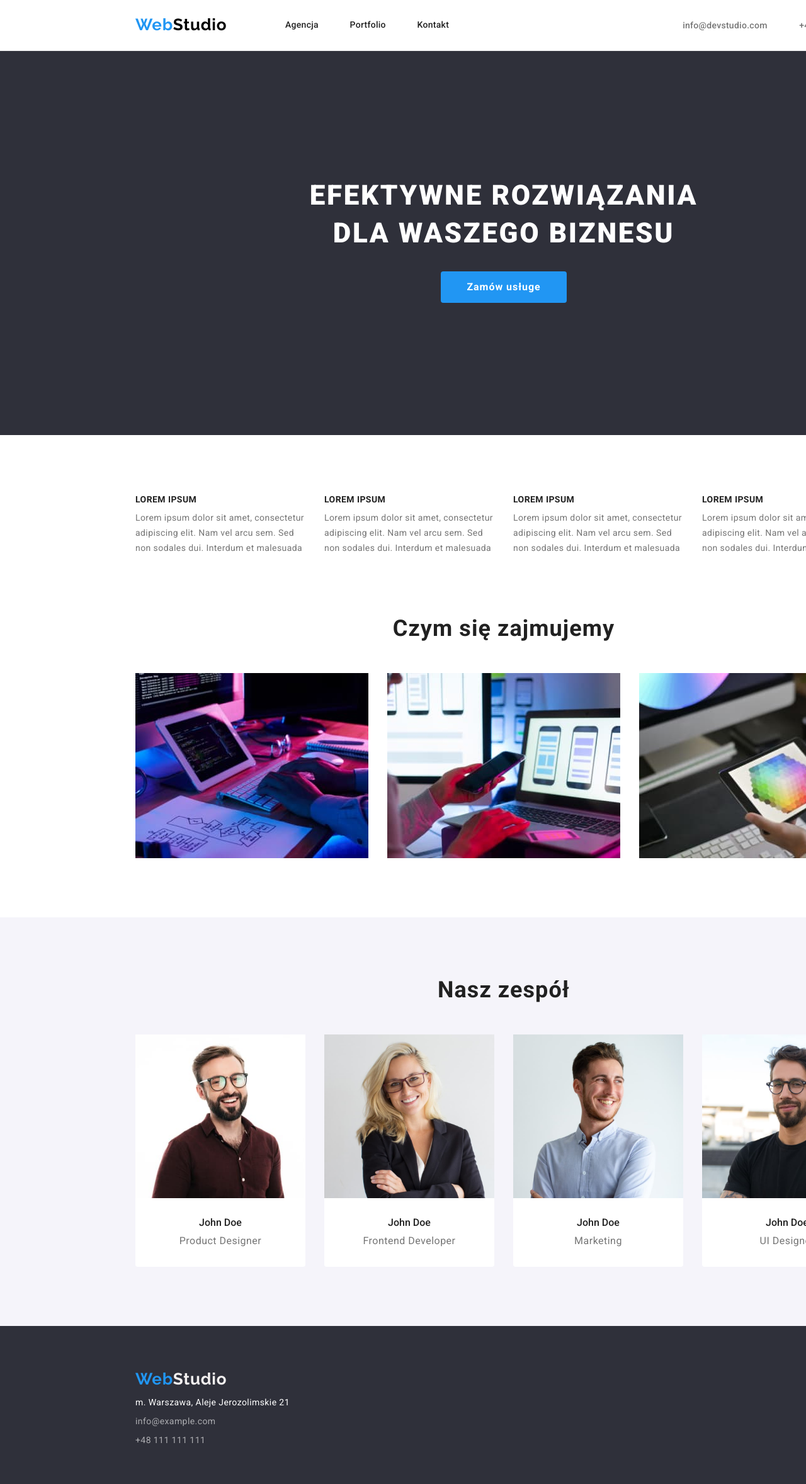
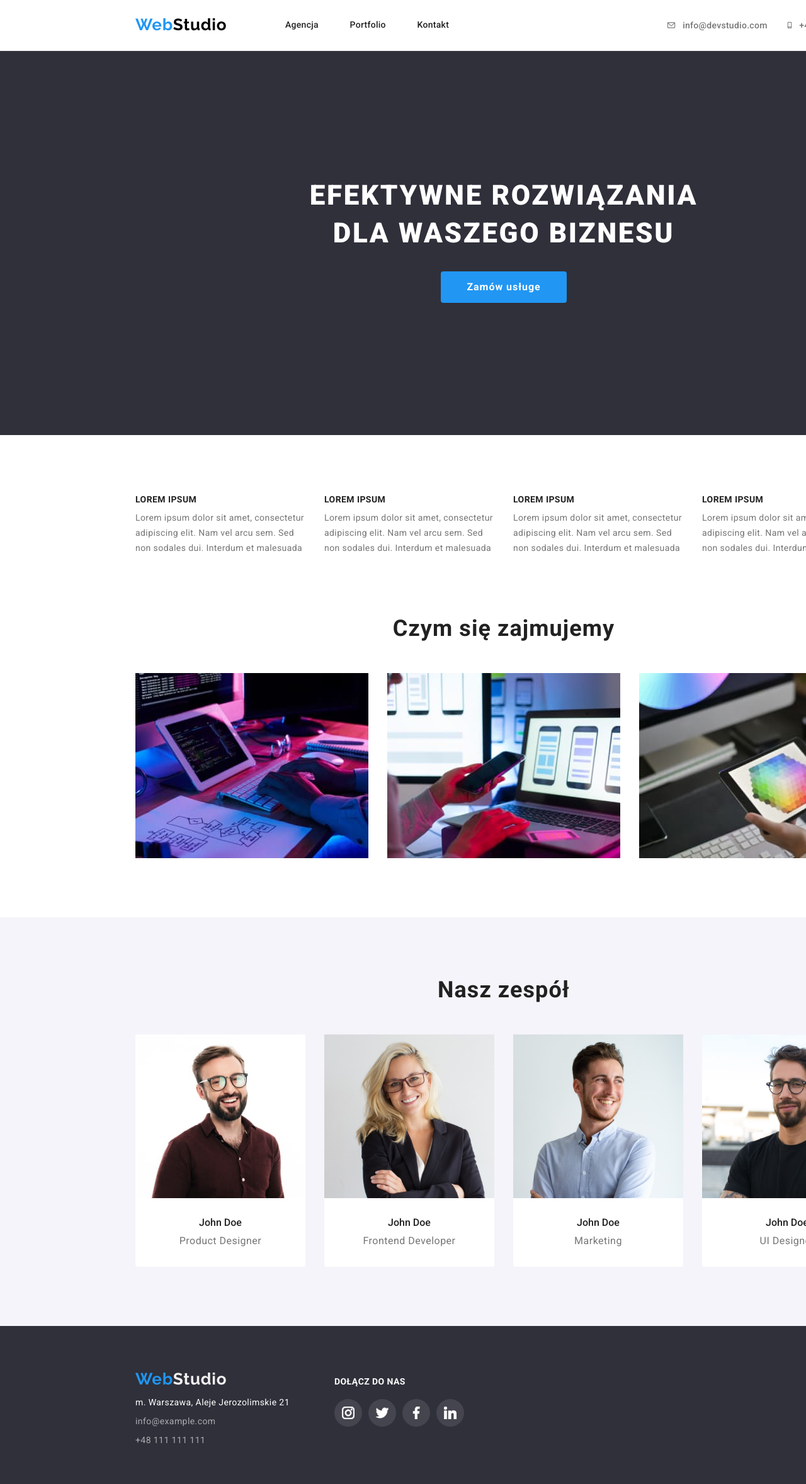
Before and after one commit to MarcinRekiel/goit-markup-hw-04, a plain HTML site: page index.html in a window 1280 px wide. Shown: the top 2357 px of the page at 63% size. Drawn offline with nearby package versions, Linux system fonts and the light colour scheme.

Commit message:
added icons to header and footer

```diff
--- a/css/styles.css
+++ b/css/styles.css
@@ -82,22 +82,39 @@ header {
   width: 51px;
   height: 16px;
   margin-left: 46px;
+  margin-right: 345px;
 }
 .menu .mail {
   color: #757575;
   width: 135px;
   height: 16px;
-  margin-left: 371px;
+  margin-right: 30px;
 }
 .menu .tel {
   color: #757575;
   width: 110px;
   height: 16px;
-  margin-left: 50px;
+}
+.icon-envelope {
+  width: 16px;
+  height: 12px;
+  stroke: #757575;
+  fill: #757575;
+  margin-right: 10px;
+}
+.icon-smartphone {
+  width: 10px;
+  height: 16px;
+  stroke: #757575;
+  fill: #757575;
+  margin-right: 10px;
 }
 /* --------------------------------------------------footer-------------------------------------------------------- */
 footer {
   background: #2f303a;
+  display: flex;
+  align-items: baseline;
+  gap: 70px;
 }
 .address {
   display: flex;
@@ -105,7 +122,6 @@ footer {
   font-size: 14px;
   line-height: 1.71;
   letter-spacing: 0.03em;
-  background: #2f303a;
   padding-top: 60px;
   padding-bottom: 60px;
 }
@@ -123,7 +139,7 @@ footer {
 }
 .address p {
   color: #ffffff;
-  width: 256px;
+  width: 246px;
   height: 21px;
   margin-top: 20px;
 }
@@ -133,6 +149,37 @@ footer {
   height: 21px;
   margin-top: 9px;
 }
+.socialmedia {
+  display: flex;
+  gap: 10px;
+  padding-top: 20px;
+}
+.socialmedia div {
+  flex-direction: row;
+  width: 44px;
+  height: 44px;
+  border-radius: 22px;
+  background: rgba(255, 255, 255, 0.1);
+  padding-top: 12px;
+  padding-left: 12px;
+  fill: #ffffff;
+  stroke: #ffffff;
+}
+.socialmedia div:hover {
+  background-color: #2196f3;
+  cursor: pointer;
+}
+div p {
+  font-weight: 700;
+  font-size: 14px;
+  line-height: 16px;
+  letter-spacing: 0.03em;
+  text-transform: uppercase;
+  color: #ffffff;
+  width: 113px;
+  height: 16px;
+}
+
 /* -----------------------------------------------------mane page------------------------------------------------------ */
 
 .header {
@@ -298,3 +345,23 @@ h2 {
   border-left: 1px solid #eeeeee;
   padding: 20px 24px;
 }
+/* -------------------------------------------------------------------------------------------------------------- */
+/* .logo1 {
+  fill: red;
+  stroke: #df1313;
+
+  width: 20px;
+  height: 20px;
+} */
+
+/* .logo2 {
+  stroke: #2196f3;
+  stroke-width: 2px;
+  fill: #757575;
+}
+.logo1 {
+  width: 40px;
+  height: 40px;
+  border-radius: 5px;
+  background: #757575;
+} */
--- a/index.html
+++ b/index.html
@@ -24,7 +24,19 @@
           <a class="portfolio" href="./portfolio.html">Portfolio</a>
           <a class="contact" href="#skocz_do_kontakt">Kontakt</a>
         </nav>
+        <svg class="icon-envelope">
+          <use
+            width="16"
+            height="12"
+            href="images/icons.svg#icon-envelope"></use>
+        </svg>
         <a class="mail" href="mailto:info@devstudio.com">info@devstudio.com</a>
+        <svg class="icon-smartphone">
+          <use
+            width="10"
+            height="16"
+            href="images/icons.svg#icon-smartphone"></use>
+        </svg>
         <a class="tel" href="tel:+48111111111">+48 111 111 111</a>
       </section>
     </header>
@@ -163,6 +175,31 @@
         <a class="mail" href="mailto:info@example.com">info@example.com</a>
         <a class="tel" href="tel:+48111111111">+48 111 111 111</a>
       </address>
+      <div>
+        <p>DOŁĄCZ DO NAS</p>
+        <div class="socialmedia">
+          <div>
+            <svg width="20" height="20">
+              <use href="images/icons.svg#icon-instagram"></use>
+            </svg>
+          </div>
+          <div>
+            <svg width="20" height="20">
+              <use href="images/icons.svg#icon-twitter"></use>
+            </svg>
+          </div>
+          <div>
+            <svg width="20" height="20">
+              <use href="images/icons.svg#icon-facebook"></use>
+            </svg>
+          </div>
+          <div class="icon">
+            <svg width="20" height="20">
+              <use href="images/icons.svg#icon-linkedin"></use>
+            </svg>
+          </div>
+        </div>
+      </div>
     </footer>
   </body>
 </html>
```
Also changed, not shown: portfolio.html (+37 -0 lines), images/icons.svg (added).
